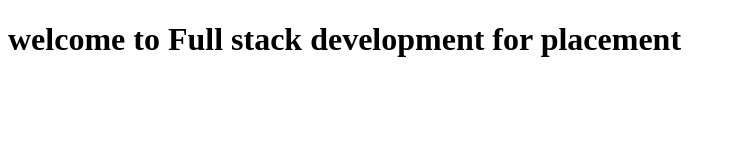
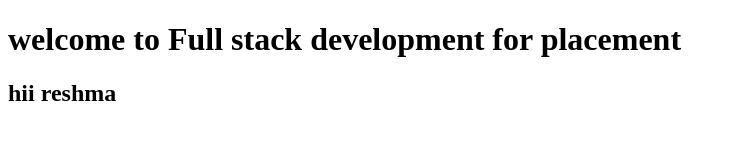
Before and after one commit to vaisaliarjun/Full-Stack, a plain HTML site: page index.html in a window 1280 px wide. Shown: the whole page, without its empty margins (0-736 px from the left). Drawn offline with Linux system fonts and the light colour scheme.

Commit message:
adding index.html

```diff
--- a/index.html
+++ b/index.html
@@ -7,5 +7,6 @@
 </head>
 <body>
     <h1> welcome to Full stack development for placement</h1>
+    <h2>hii reshma</h2>
 </body>
 </html>
```
